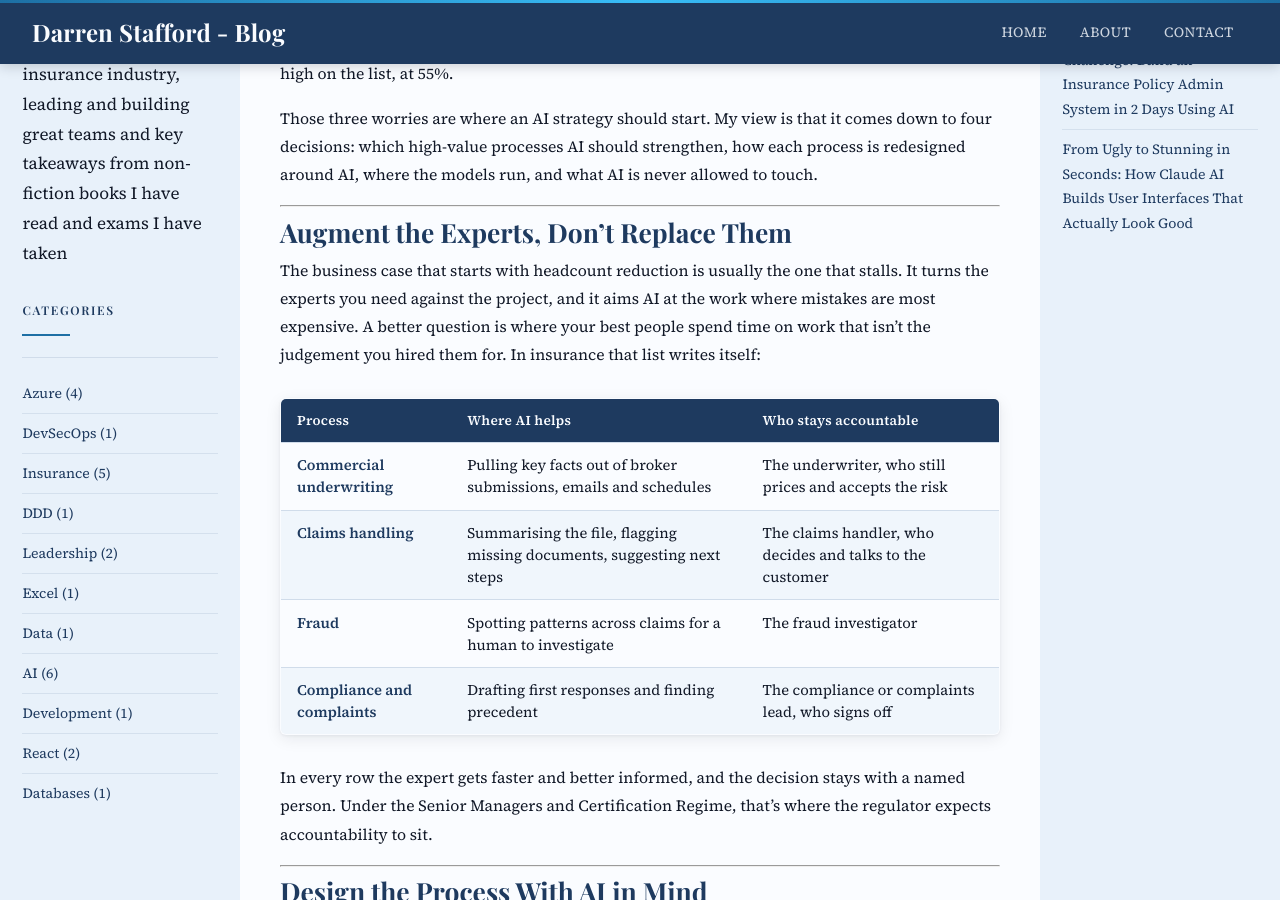
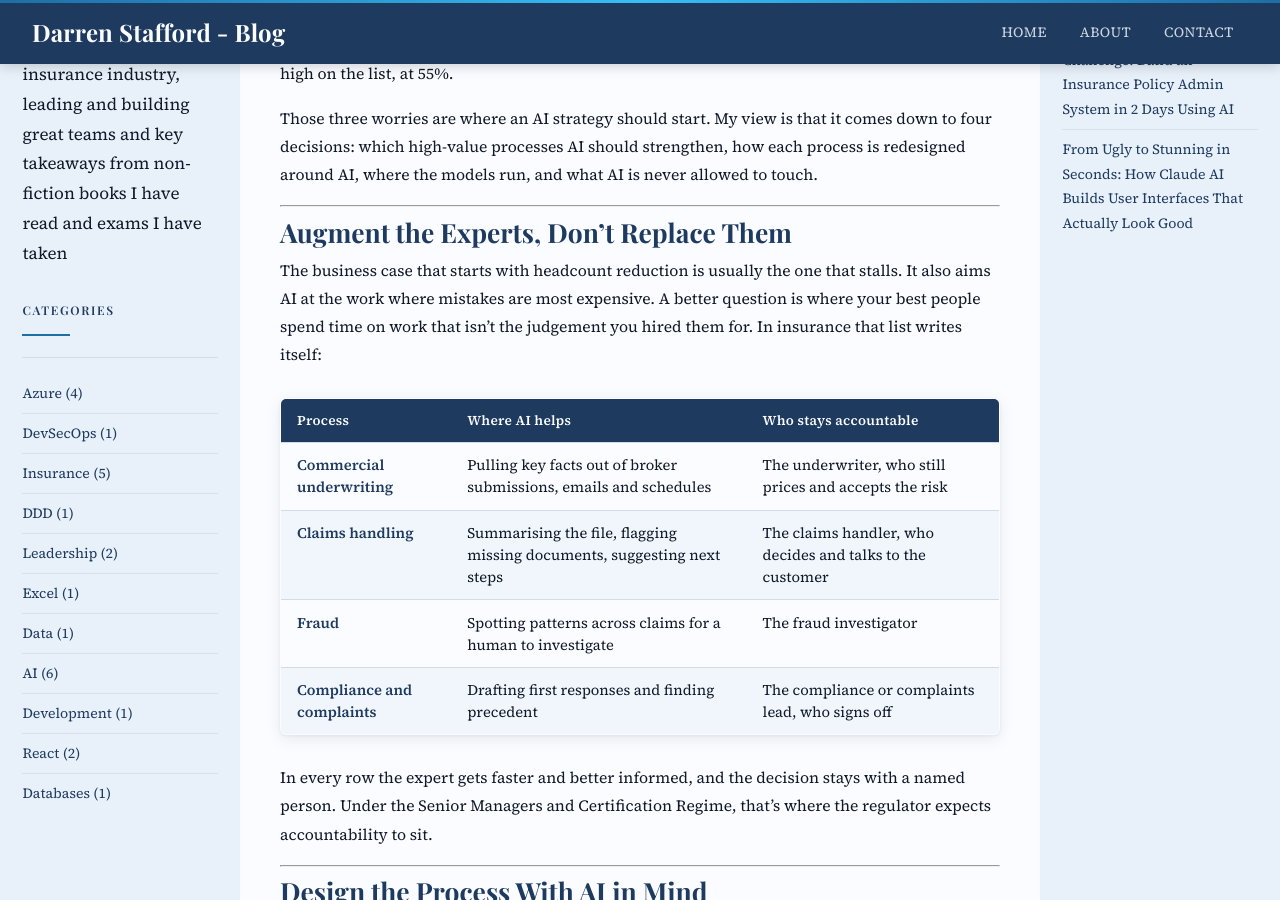
Before and after one commit to dazstaffs/blog, a Jekyll site: the page built from _posts/2026-11-04-AIStrategyForFinancialServices.md, in a window 1280 px wide and 900 px high, scrolled down 323 px. Built offline with Jekyll 4.4.1, drawn with Linux system fonts in a browser that asks for light colours; some web fonts are replaced; comment, search, counter and statistics services are not loaded.

Commit message:
Remove unclear sentence from AI strategy post
Co-Authored-By: Claude Opus 5.5 <noreply@anthropic.com>

```diff
--- a/_posts/2026-11-04-AIStrategyForFinancialServices.md
+++ b/_posts/2026-11-04-AIStrategyForFinancialServices.md
@@ -15,7 +15,7 @@ Those three worries are where an AI strategy should start. My view is that it co
 
 ## Augment the Experts, Don't Replace Them
 
-The business case that starts with headcount reduction is usually the one that stalls. It turns the experts you need against the project, and it aims AI at the work where mistakes are most expensive. A better question is where your best people spend time on work that isn't the judgement you hired them for. In insurance that list writes itself:
+The business case that starts with headcount reduction is usually the one that stalls. It also aims AI at the work where mistakes are most expensive. A better question is where your best people spend time on work that isn't the judgement you hired them for. In insurance that list writes itself:
 
 | Process | Where AI helps | Who stays accountable |
 |---|---|---|
```
